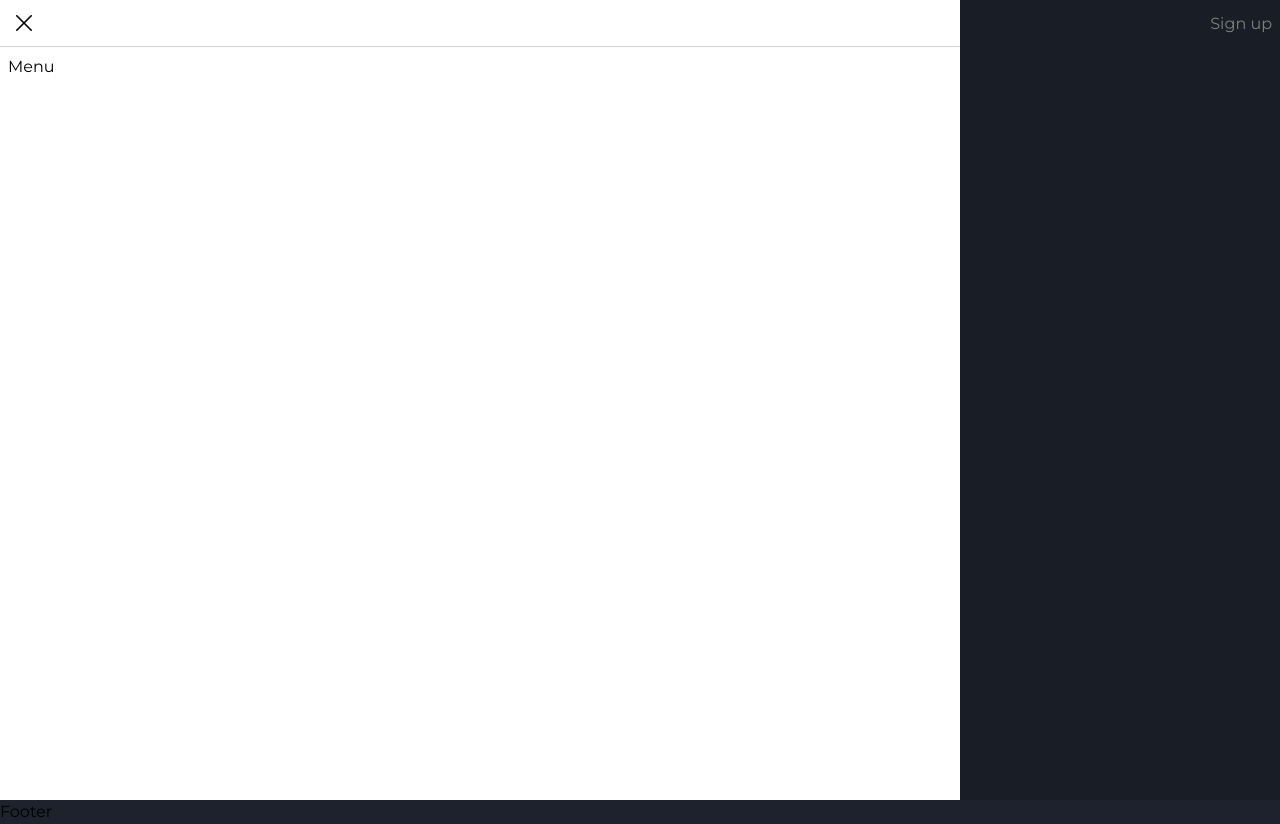
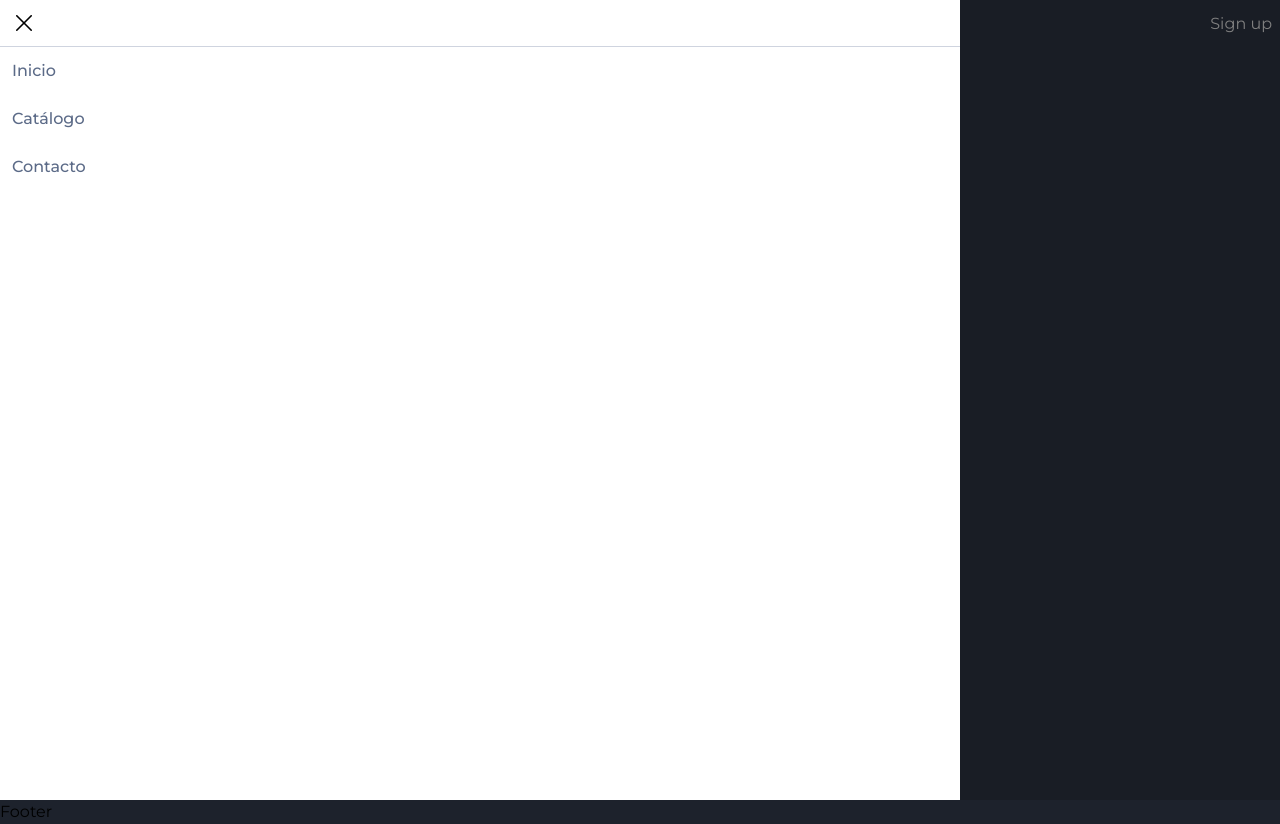
Before and after one commit to tuco5/cotidiano-web-client, a Next.js app: page / in a window 1280 px wide. Both pictures are taken after a click on the button 24 px from the left and 24 px from the top of the page. Built offline with nearby package versions, Linux system fonts and the light colour scheme.

Commit message:
menu items

```diff
--- a/src/components/hoc/portal.tsx
+++ b/src/components/hoc/portal.tsx
@@ -1,8 +1,19 @@
+import {useEffect, useState} from 'react';
 import {createPortal} from 'react-dom';
 
 interface PortalProps {
   children: React.ReactNode;
 }
 export default function Portal({children}: PortalProps) {
-  return createPortal(children, document.getElementById('portal') as HTMLElement);
+  const [mounted, setMounted] = useState(false);
+
+  useEffect(() => {
+    setMounted(true);
+    return () => setMounted(false);
+  }, []);
+
+  if (mounted) {
+    return createPortal(children, document.getElementById('portal') as HTMLElement);
+  }
+  return null;
 }
--- a/src/components/layout/navbar/menu/menu-data.json
+++ b/src/components/layout/navbar/menu/menu-data.json
@@ -6,8 +6,8 @@
   },
   {
     "id": 1,
-    "label": "propiedades",
-    "href": "/propiedades"
+    "label": "catálogo",
+    "href": "/catalogo"
   },
   {
     "id": 2,
--- a/src/components/layout/navbar/menu/menu-panel.tsx
+++ b/src/components/layout/navbar/menu/menu-panel.tsx
@@ -1,4 +1,6 @@
+import Link from 'next/link';
 import Panel from '../panel';
+import menuData from './menu-data.json';
 
 interface MenuPanelProps {
   isActive: boolean;
@@ -8,7 +10,18 @@ export default function MenuPanel({isActive, onClose}: MenuPanelProps) {
   return (
     <>
       <Panel side="left" onClose={onClose} isActive={isActive}>
-        Menu
+        <div className="flex flex-col">
+          {menuData.map(({id, href, label}) => (
+            <Link
+              key={id}
+              href={href}
+              onClick={onClose}
+              className="bg-hover-item bg-[length:220%] p-3 font-medium capitalize text-gray-600 transition-all duration-200 hover:bg-right hover:text-white active:bg-right active:text-white"
+            >
+              {label}
+            </Link>
+          ))}
+        </div>
       </Panel>
     </>
   );
--- a/src/components/layout/navbar/panel.tsx
+++ b/src/components/layout/navbar/panel.tsx
@@ -7,31 +7,36 @@ interface PanelProps {
   isActive: boolean;
   children: React.ReactNode;
 }
-export default function Panel({side, onClose, isActive, children}: PanelProps) {
+export default function Panel({side, onClose, isActive = false, children}: PanelProps) {
   return (
     <Portal>
+      {/* BACKGROUND */}
       <div
         onClick={onClose}
         role="button"
-        className={`absolute top-0 h-screen w-screen bg-black opacity-50 transition-all duration-300 ${
+        className={`fixed top-0 h-screen bg-black transition-all duration-300 ${
           side === 'right'
             ? isActive
-              ? 'left-0 opacity-50'
-              : '-left-full  w-0 opacity-0'
+              ? 'left-0 w-screen opacity-50'
+              : '-left-full w-0 opacity-0'
             : isActive
-            ? 'right-0 opacity-50'
-            : '-right-full  w-0 opacity-0'
+            ? 'right-0 w-screen opacity-50'
+            : '-right-full w-0 opacity-0'
         }`}
-      ></div>
+      >
+        &nbsp;
+      </div>
+
+      {/* PANEL */}
       <div
-        className={`absolute top-0 h-screen w-3/4 bg-white transition-all duration-300 ${
+        className={`fixed top-0 h-screen w-3/4 bg-white transition-all duration-300 ${
           side === 'left'
             ? isActive
               ? 'left-0'
-              : '-left-full  w-0'
+              : '-left-full w-0'
             : isActive
             ? 'right-0'
-            : '-right-full  w-0'
+            : '-right-full w-0'
         }`}
       >
         <div className="relative flex h-full w-full flex-col">
@@ -42,7 +47,7 @@ export default function Panel({side, onClose, isActive, children}: PanelProps) {
           >
             <Image src="/icons/close.png" width={16} height={16} alt="close" />
           </button>
-          <div className="h-full w-full border-t p-2">{children}</div>
+          <div className="h-full w-full border-t">{children}</div>
         </div>
       </div>
     </Portal>
--- a/tailwind.config.js
+++ b/tailwind.config.js
@@ -44,6 +44,10 @@ module.exports = {
       white: '#fff',
       black: '#000',
     },
+    backgroundImage: {
+      'hover-item':
+        'linear-gradient(120deg,transparent 0%, transparent 50%, #bc4e9c 50%, #f80759 100%)',
+    },
   },
   plugins: [],
 };
```
